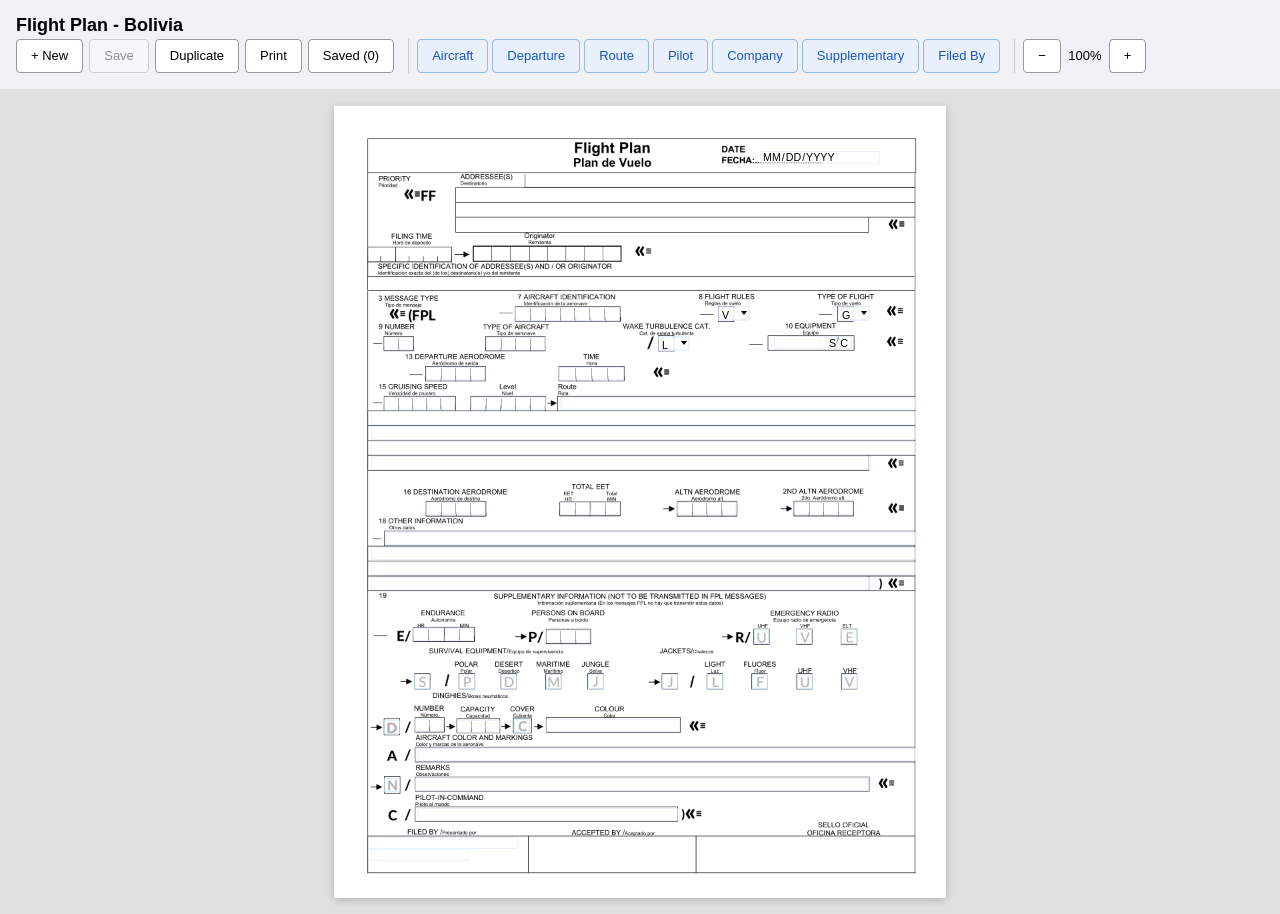
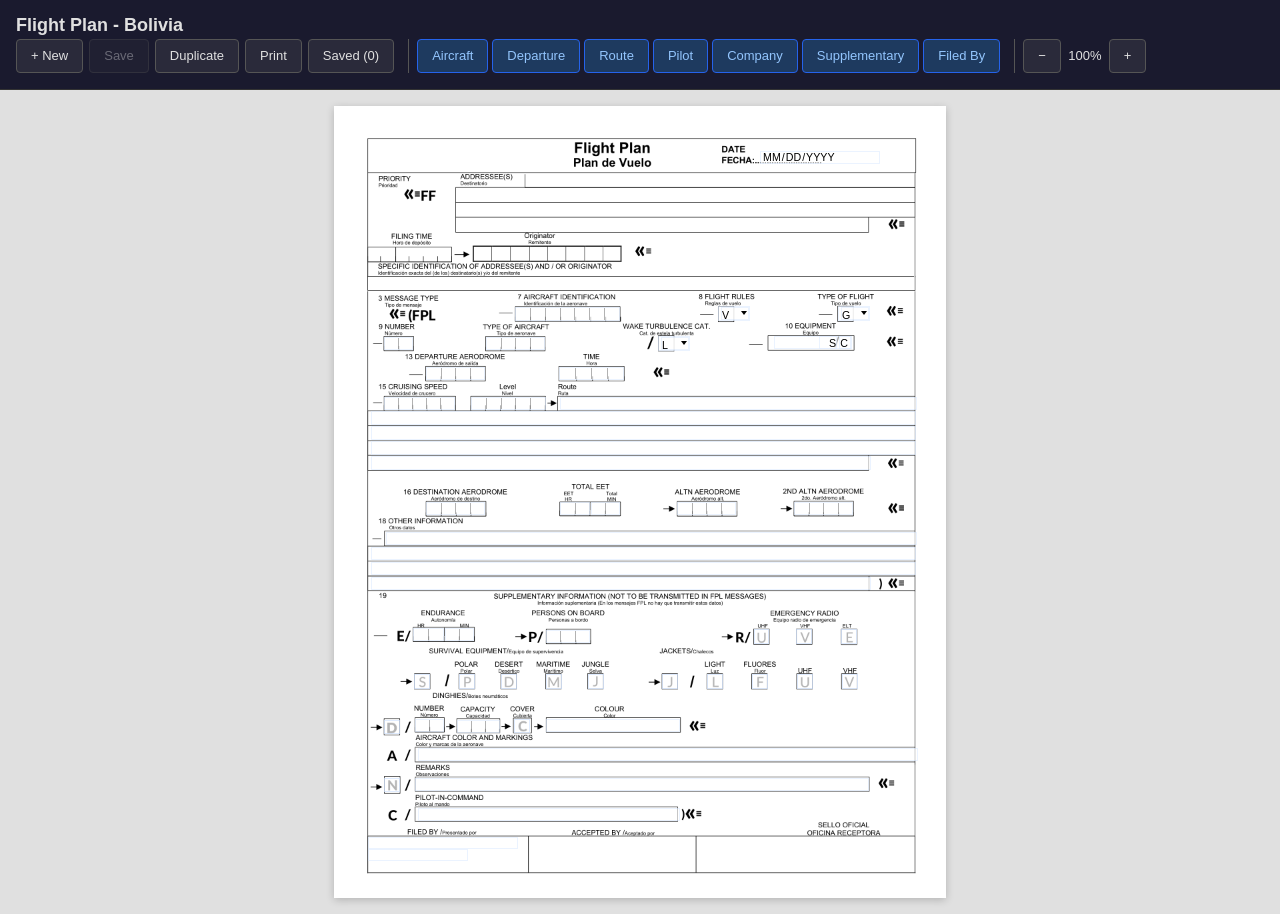
Before and after one commit to muchachopolo/flight-plan, a React (Vite) app: page / in a window 1280 px wide. Built offline with nearby package versions, Linux system fonts and the light colour scheme.

Commit message:
Make toolbar sticky at top, canvas scrolls freely

```diff
--- a/src/FlightPlanForm.css
+++ b/src/FlightPlanForm.css
@@ -3,7 +3,7 @@
    ============================================= */
 
 /* ── Toolbar ── */
-.fp-toolbar { padding: 12px 16px; background: #f0f2f5; border-bottom: 1px solid #ddd; }
+.fp-toolbar { position: sticky; top: 0; z-index: 50; padding: 12px 16px; background: #f0f2f5; border-bottom: 1px solid #ddd; }
 .dark .fp-toolbar { background: #1a1a2e; border-bottom-color: #333; }
 .fp-toolbar h1 { margin: 0; font-size: 18px; font-weight: 600; }
 .dark .fp-toolbar h1 { color: #e0e0e0; }
@@ -52,7 +52,7 @@
 .dark .fp-saved-item button { background: #2a2a3a; border-color: #555; color: #e0e0e0; }
 
 /* ── Form container ── */
-.fp-page { display: flex; justify-content: center; padding: 16px; background: #e0e0e0; }
+.fp-page { display: flex; justify-content: center; padding: 16px; background: #e0e0e0; min-height: calc(100vh - 60px); }
 .fp-form-wrapper { display: flex; justify-content: center; transform-origin: top center; }
 .fp-form { position: relative; width: 612px; height: 792px; background: #fff; box-shadow: 0 2px 8px rgba(0,0,0,0.2); flex-shrink: 0; }
 .fp-bg { position: absolute; top: 0; left: 0; width: 100%; height: 100%; pointer-events: none; user-select: none; display: block; }
--- a/src/ThemeContext.tsx
+++ b/src/ThemeContext.tsx
@@ -15,7 +15,7 @@ export function ThemeProvider({ children }: { children: ReactNode }) {
   const [isDark, setIsDark] = useState(() => {
     const saved = localStorage.getItem('flight-plan-theme');
     if (saved) return saved === 'dark';
-    return window.matchMedia('(prefers-color-scheme: dark)').matches;
+    return true; // default to dark mode
   });
 
   useEffect(() => {
```
